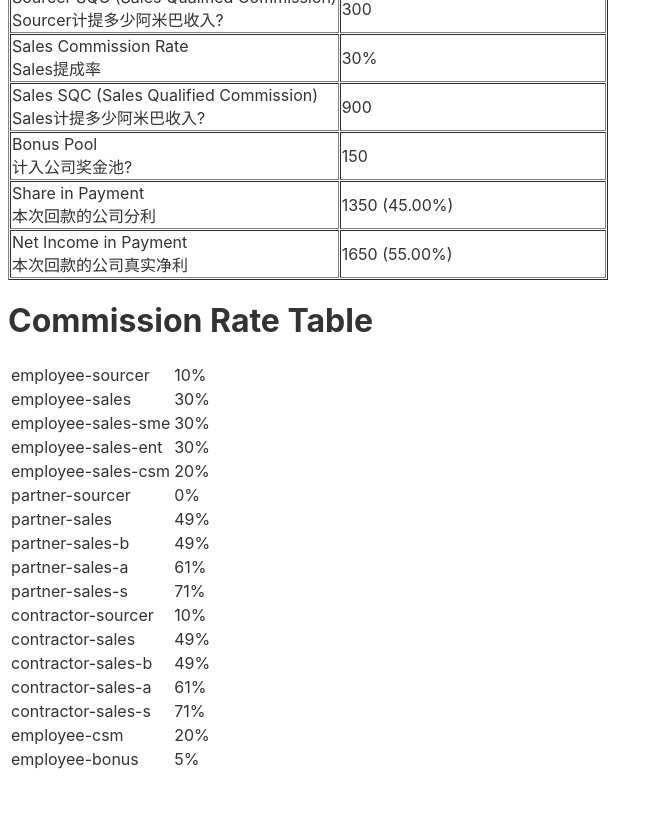
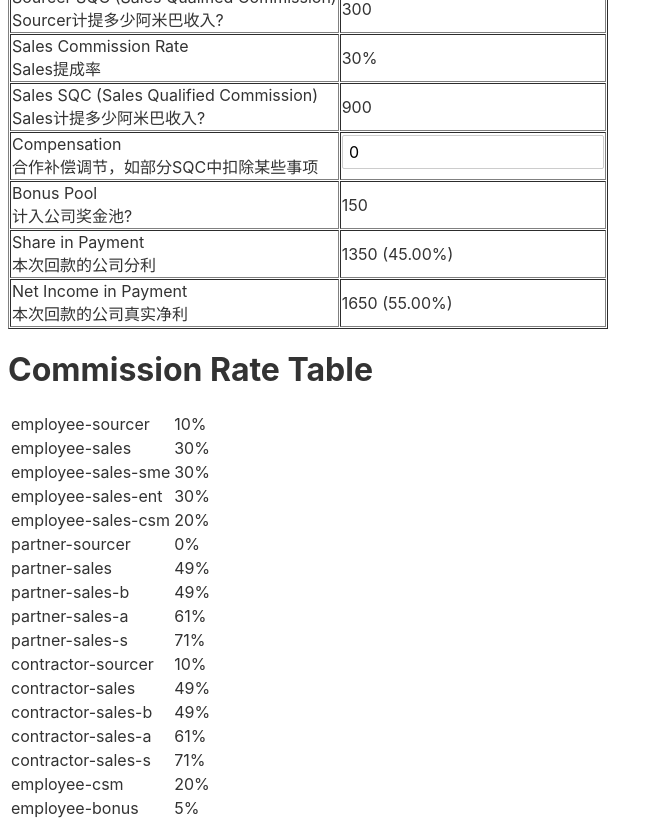
Before and after one commit to vikadata/cc, a Svelte app: page / in a window 1280 px wide. Shown: the part 820-1641 px from the top of the page, without its empty margins (0-663 px from the left). Before the commit the page ends 1592 px from the top, so only its background shows below. Built offline with nearby package versions, Linux system fonts and the light colour scheme.

Commit message:
compensation

```diff
--- a/src/App.svelte
+++ b/src/App.svelte
@@ -547,6 +547,18 @@
           {salesSQC()}
         </td>
       </tr>
+
+      <tr>
+        <td>
+          Compensation
+          <br />
+          合作补偿调节，如部分SQC中扣除某些事项
+        </td>
+        <td>
+          <input name="compensation" type="number" bind:value={compensation} />
+        </td>
+      </tr>
+
       <tr>
         <td>
           <label for="bonus">
```
